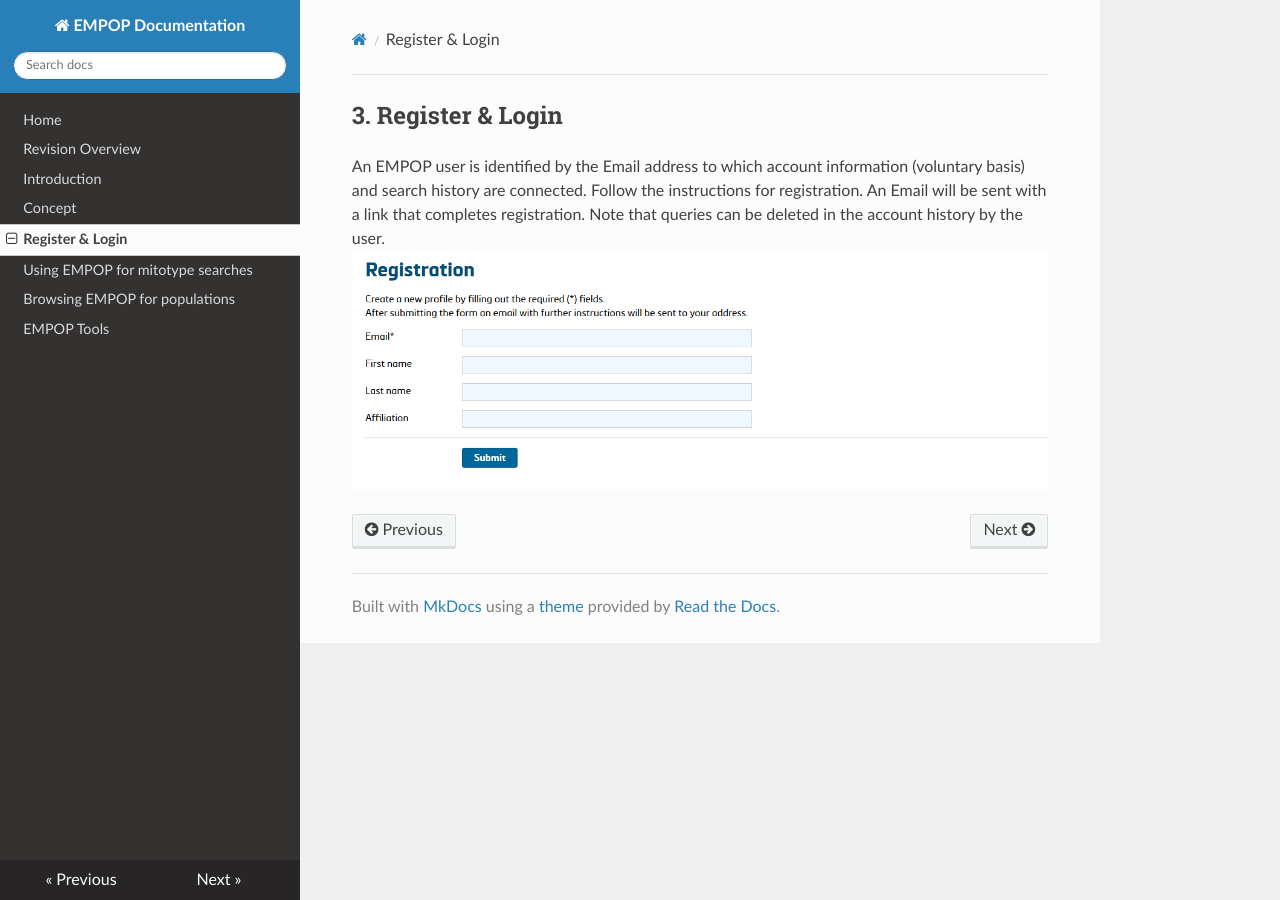
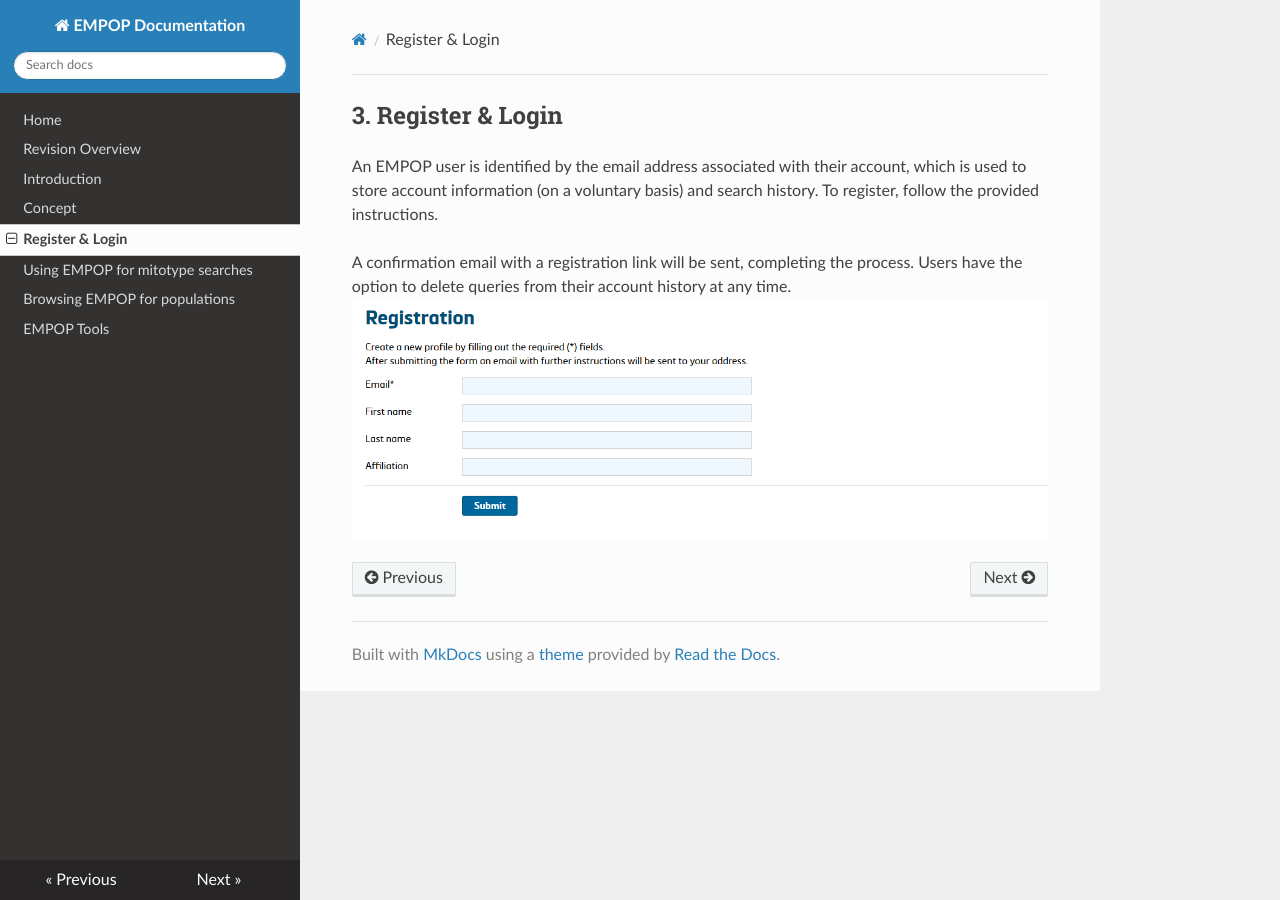
Before and after one commit to gmitirol/empop-use, an MkDocs documentation site: the page built from docs/register.md, in a window 1280 px wide. Built offline with MkDocs 1.6.1, drawn with Linux system fonts in a browser that asks for light colours; nearby versions of some CDN libraries.

Commit message:
Update register.md

```diff
--- a/docs/register.md
+++ b/docs/register.md
@@ -1,5 +1,5 @@
 ## 3. Register & Login
+An EMPOP user is identified by the email address associated with their account, which is used to store account information (on a voluntary basis) and search history. To register, follow the provided instructions.
 
-An EMPOP user is identified by the Email address to which account information (voluntary basis) and search history are connected. Follow the instructions for registration.
-An Email will be sent with a link that completes registration. Note that queries can be deleted in the account history by the user.
+A confirmation email with a registration link will be sent, completing the process. Users have the option to delete queries from their account history at any time.
 ![](images/fig1_user_registration.png)
```
